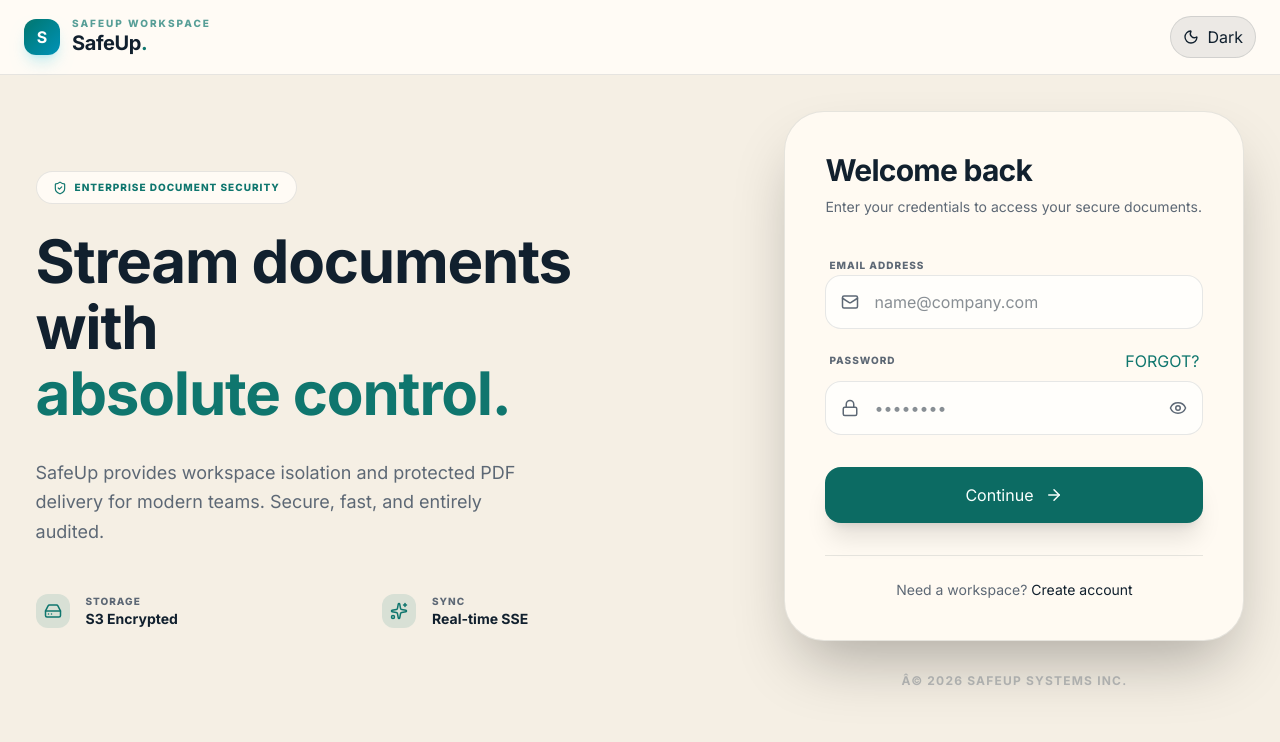
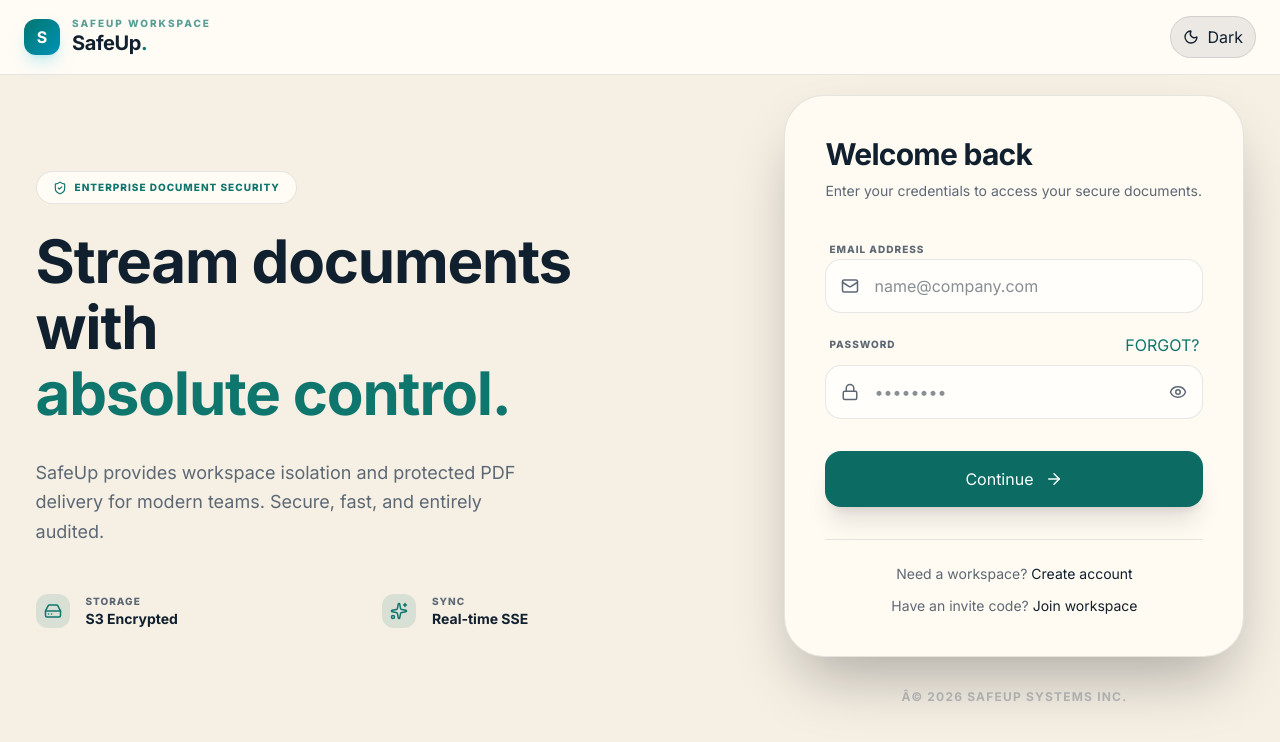
Before and after one commit to Pritii-9/DocMind-AI-Intelligent-Document-Analysis-Quiz-Studio, a React (Vite) app in the folder frontend/: page / in a window 1280 px wide. Shown: the top 742 px of the page. Built offline with nearby package versions, Linux system fonts and the light colour scheme; no server answers.

Commit message:
feat: improve team invite UX flow

```diff
--- a/frontend/src/components/InviteModal.tsx
+++ b/frontend/src/components/InviteModal.tsx
@@ -25,9 +25,9 @@ export default function InviteModal({ isOpen, onClose }: { isOpen: boolean; onCl
 
     try {
       const response = await api.post("/auth/invite-member", { name, email });
-      setMessage(`Invitation created successfully. Code: ${response.data.code}`);
-      resetState();
-      onClose();
+      setMessage(`Success! Give them this Code: ${response.data.code}`);
+      setName("");
+      setEmail("");
     } catch (err) {
       const fallback = "Failed to send invitation.";
       if (typeof err === "object" && err !== null && "response" in err) {
--- a/frontend/src/pages/Login.tsx
+++ b/frontend/src/pages/Login.tsx
@@ -267,10 +267,16 @@ export default function Login() {
 
             <div className="mt-8 border-t border-[var(--workspace-divider)] pt-6 text-center">
               {view === "login" ? (
-                <p className="text-sm text-[var(--text-soft)]">
-                  Need a workspace?{" "}
-                  <button onClick={() => switchView("signup")} className="font-bold text-[var(--text-strong)] hover:text-[var(--accent)] transition-colors">Create account</button>
-                </p>
+                <div className="space-y-3">
+                  <p className="text-sm text-[var(--text-soft)]">
+                    Need a workspace?{" "}
+                    <button type="button" onClick={() => switchView("signup")} className="font-bold text-[var(--text-strong)] hover:text-[var(--accent)] transition-colors">Create account</button>
+                  </p>
+                  <p className="text-sm text-[var(--text-soft)]">
+                    Have an invite code?{" "}
+                    <button type="button" onClick={() => switchView("invite")} className="font-bold text-[var(--text-strong)] hover:text-[var(--accent)] transition-colors">Join workspace</button>
+                  </p>
+                </div>
               ) : (
                 <button onClick={() => switchView("login")} className="text-sm font-bold text-[var(--text-soft)] hover:text-[var(--text-strong)] transition-colors inline-flex items-center gap-2 mx-auto">
                   Back to login
```
